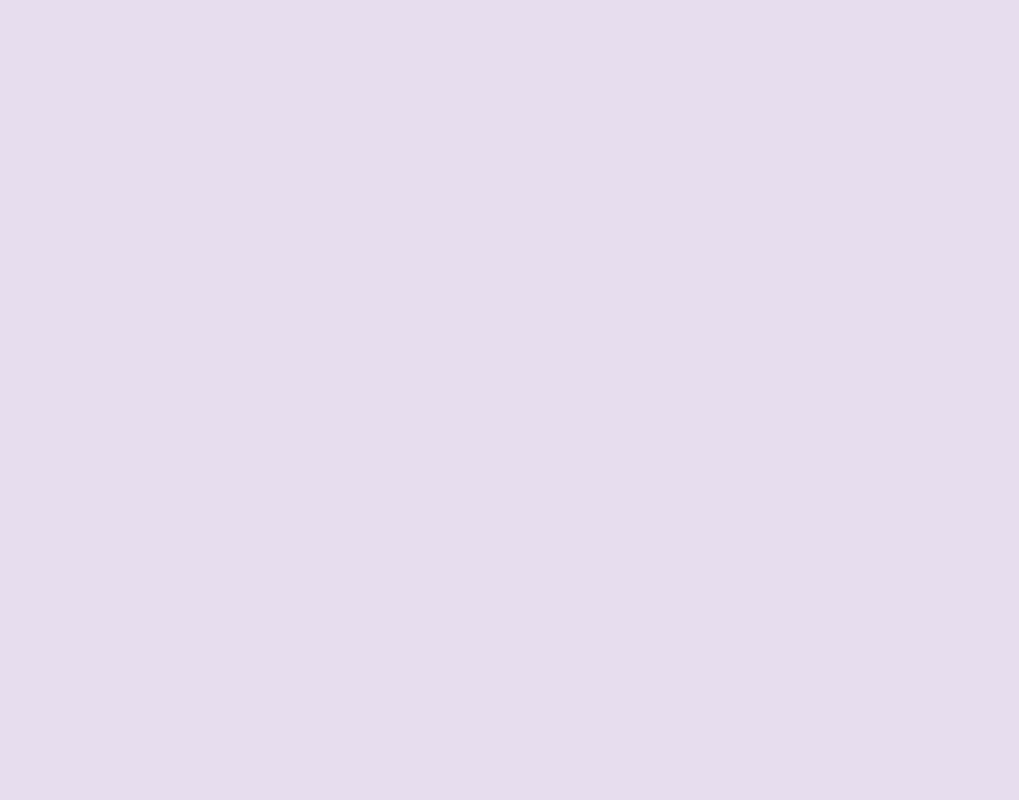
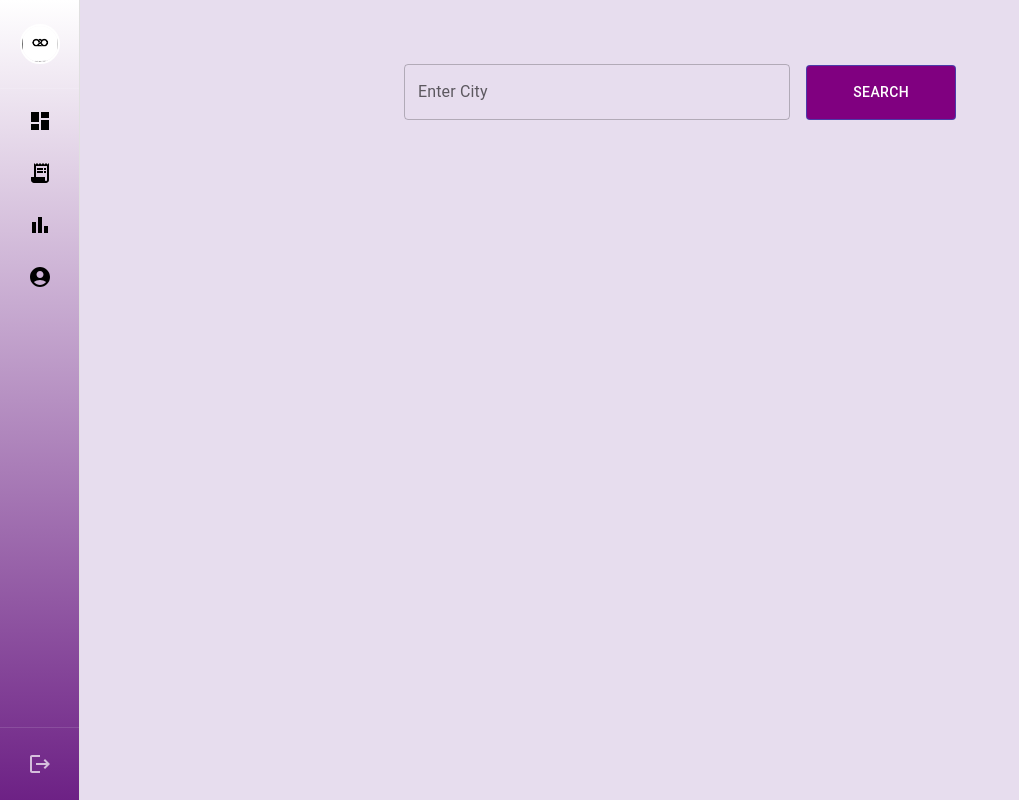
Before and after one commit to thxsni004/IntervalSampleProject, a React (Vite) app in the folder client/: page /weather in a window 1280 px wide. Before the commit this address had no page. Shown: the whole page, without its empty margins (0-1019 px from the left). Built offline with nearby package versions, Linux system fonts and the light colour scheme.

Commit message:
added successfully

```diff
--- a/client/src/App.jsx
+++ b/client/src/App.jsx
@@ -6,6 +6,8 @@ import Dashboard from './pages/Dashboard';
 import UserDetails from './pages/UserDetails';
 import Form from './pages/Form';
 import ProtectedRoute from './components/ProtectedRote';
+import { Analytics } from '@mui/icons-material';
+import WeatherPage from './pages/WeatherPage';
 
 function App() {
   const user = useSelector((state) => state.auth.user);
@@ -20,6 +22,8 @@ function App() {
     <Route path="/dashboard" element={ <ProtectedRoute><Dashboard /></ProtectedRoute>} />
 <Route path="/user-details" element={<UserDetails/>} />
 <Route path='/form' element={<Form/>}/>
+<Route path='/weather' element={<WeatherPage/>}/>
+
       </Routes>
     </BrowserRouter>
   );
--- a/client/src/app/Store.jsx
+++ b/client/src/app/Store.jsx
@@ -4,6 +4,7 @@ import dashboardReducer from '../features/DashboardSlice'
 import userReducer from "../features/userSlice";
 import sidebarReducer from "../features/sidebarSlice"
 import formReducer from '../features/formSlice';
+import weatherReducer from '../features/watherSlice'
 
 export const store = configureStore({
   reducer: {
@@ -12,6 +13,7 @@ export const store = configureStore({
     users: userReducer,
     sidebar:sidebarReducer,
     form:formReducer,
+    weather:weatherReducer,
 
   },
 });
--- a/client/src/components/Sidebar.jsx
+++ b/client/src/components/Sidebar.jsx
@@ -52,7 +52,7 @@
 //       <Box sx={{  mb: 5,
 //        mt:5,
 //         display: 'flex',
-//         alignItems: 'center',
+//         alignI tems: 'center',
 //         gap: 2,
 //         }}>
 //         <img src="/logo.jpg" alt="Logo" style={{ width: 60, height: 60, borderRadius: 60 }} />
@@ -137,6 +137,7 @@
 
 // export default Sidebar;
 
+
 import { useNavigate } from "react-router-dom";
 import React from "react";
 import {
@@ -174,11 +175,11 @@ const drawerWidth = 240;
 const collapsedWidth = 80;
 
 function Sidebar({ mobileOpen, handleDrawerToggle }) {
-  const theme = useTheme();
+  const theme = useTheme();  //to acess breakpoint and colors
   const navigate = useNavigate();
-  const dispatch = useDispatch();
-  const isMobile = useMediaQuery(theme.breakpoints.down('md'));
-  const sidebarOpen = useSelector((state) => state.sidebar.open);
+  const dispatch = useDispatch();  //dispatch redux actions
+  const isMobile = useMediaQuery(theme.breakpoints.down('md'));  //true if screen <md
+  const sidebarOpen = useSelector((state) => state.sidebar.open);   //from redux
   const user = useSelector((state) => state.auth.user);
 
   const handleItemClick = (item) => {
@@ -197,7 +198,7 @@ function Sidebar({ mobileOpen, handleDrawerToggle }) {
   const menuItems = [
     { icon: <DashboardIcon />, text: 'Dashboard', path: '/dashboard' },
     { icon: <ReceiptLongIcon />, text: 'Forms', path: '/form' },
-    { icon: <BarChartIcon />, text: 'Analytics', path: '/analytics' },
+    { icon: <BarChartIcon />, text: 'Temprature', path: '/weather' },
     // { icon: <AccountCircleIcon />, text: 'Profile', path: '/profile' },
      {icon:<AccountCircleIcon />,text:'User Details',path:'/user-details'},
   ];
--- /dev/null
+++ b/client/src/features/watherSlice.jsx
@@ -0,0 +1,84 @@
+// import { createSlice, createAsyncThunk } from '@reduxjs/toolkit';
+// import axios from 'axios';
+
+// const API_KEY = "de51026d9ff9544c5a57c66caa31053f"; // Replace with your OpenWeatherMap API key
+// const BASE_URL = "https://api.openweathermap.org/data/2.5/weather";
+
+// export const fetchWeather = createAsyncThunk(
+//   'weather/fetchWeather',
+//   async (city) => {
+//     const response = await axios.get(`${BASE_URL}?q=${city}&appid=${API_KEY}&units=metric`);
+//     return response.data;
+//   }
+// );
+
+// const weatherSlice = createSlice({
+//   name: 'weather',
+//   initialState: {
+//     data: null,
+//     loading: false,
+//     error: null,
+//   },
+//   reducers: {},
+//   extraReducers: (builder) => {
+//     builder
+//       .addCase(fetchWeather.pending, (state) => {
+//         state.loading = true;
+//         state.error = null;
+//       })
+//       .addCase(fetchWeather.fulfilled, (state, action) => {
+//         state.loading = false;
+//         state.data = action.payload;
+//       })
+//       .addCase(fetchWeather.rejected, (state, action) => {
+//         state.loading = false;
+//         state.error = action.error.message;
+//       });
+//   },
+// });
+
+// export default weatherSlice.reducer;
+
+
+import { createSlice,createAsyncThunk } from "@reduxjs/toolkit";
+import axios from "axios";
+
+
+const API_KEY = "de51026d9ff9544c5a57c66caa31053f";
+const BASE_URL="https://api.openweathermap.org/data/2.5/weather";
+
+export const fetchWeather=createAsyncThunk(
+    'weather/fetchWeather',
+    async(city)=>{
+        const response=await axios.get(`${BASE_URL}?q=${city}&appid=${API_KEY}&units-metric`);
+        return response.data;
+    }
+);
+  const  initialState={
+        data:null,
+        loading:false,
+        error:null,
+    }
+
+const weatherSlice=createSlice({
+    name:'weather',
+    initialState,
+    reducers:{},
+    extraReducers:(builder)=>{
+        builder
+        .addCase(fetchWeather.pending,(state)=>{
+            state.loading=true;
+            state.error=null;
+        })
+        .addCase(fetchWeather.fulfilled,(state,action)=>{
+            state.loading=false;
+            state.data=action.payload;
+        })
+        .addCase(fetchWeather.rejected,(state,action)=>{
+            state.loading=false;
+            state.error=action.error.message;
+        });
+    },
+});
+
+export default weatherSlice.reducer;
--- a/client/src/pages/Form.jsx
+++ b/client/src/pages/Form.jsx
@@ -67,6 +67,8 @@ function FormikMaterialForm() {
         handleDrawerToggle={() => dispatch(toggleSidebar())}
       />
 
+
+
       <Box
         component="main"
         sx={{
@@ -77,7 +79,7 @@ function FormikMaterialForm() {
             easing: theme.transitions.easing.sharp,
             duration: theme.transitions.duration.leavingScreen,
           }),
-          marginLeft: sidebarOpen && !isMobile ? "240px" : 0,
+          // marginLeft: sidebarOpen && !isMobile ? "240px" : 0,
         }}
       >
         {isMobile && (
@@ -248,9 +250,11 @@ function FormikMaterialForm() {
                     Submit
                   </Button>
                 </Box>
+
               </Form>
             )}
           </Formik>
+
 
           {/* Submit Popup */}
 
@@ -294,6 +298,8 @@ function FormikMaterialForm() {
         </LocalizationProvider>
       </Box>
     </Box>
+
+
   );
 }
 
--- a/client/src/pages/Login.jsx
+++ b/client/src/pages/Login.jsx
@@ -14,6 +14,7 @@ import {
   Alert
 } from '@mui/material';
 import { createTheme, ThemeProvider } from '@mui/material/styles';
+
 
 // Custom theme
 const theme = createTheme({
--- a/client/src/pages/UserDetails.jsx
+++ b/client/src/pages/UserDetails.jsx
@@ -181,7 +181,7 @@ function UserDetails() {
             easing: theme.transitions.easing.sharp,
             duration: theme.transitions.duration.leavingScreen,
           }),
-          marginLeft: sidebarOpen && !isMobile ? "240px" : 0,
+
         }}
       >
         {isMobile && (
@@ -193,8 +193,6 @@ function UserDetails() {
               left: 10,
               zIndex: theme.zIndex.drawer + 1,
               color: "black",
-
-
             }}
           >
             <MenuIcon />
@@ -256,7 +254,6 @@ function UserDetails() {
             />
             <FormControl
               size="small"
-
               sx={{
                 minWidth: isSmallMobile ? "100%" : 200,
                 "& .MuiOutlinedInput-root": {
--- /dev/null
+++ b/client/src/pages/WeatherPage.jsx
@@ -0,0 +1,113 @@
+import React, { useState } from 'react'
+import { useDispatch,useSelector } from 'react-redux'
+import { fetchWeather } from '../features/watherSlice'
+import {
+  TextField,
+  Button,
+  Card,
+  CardContent,
+  Typography,
+  CircularProgress,
+  Box,
+  Container,
+} from '@mui/material';
+
+// sidebar
+
+import Sidebar from '../components/Sidebar';
+import IconButton from '@mui/material/IconButton';
+import MenuIcon from '@mui/icons-material/Menu';
+import { toggleSidebar } from '../features/sidebarSlice';
+import { useTheme } from '@mui/material/styles';
+import { useMediaQuery } from '@mui/material';
+
+
+const WeatherPage =()=> {
+
+    const [city,setCity]=useState('');
+    const dispatch=useDispatch();
+    const {data,loading,error}=useSelector((state)=>state.weather);
+
+    const handleSearch=()=>{
+        if(city){
+            dispatch(fetchWeather(city));
+        }
+    };
+    console.log(data)
+
+    const sidebarOpen=useSelector((state)=>state.sidebar.open);
+    const theme=useTheme();
+    const isMobile=useMediaQuery(theme.breakpoints.down('md'));
+
+  return (
+
+     <Box display='flex'>
+        <Sidebar mobileOpen={sidebarOpen}
+        handleDrawerToggle={()=>dispatch(toggleSidebar())}/>
+        <Box
+        component='main'
+        sx={{
+            flexGrow:1,
+            p:3,
+            width:'100%'
+        }}
+        >
+        {
+            isMobile && (
+                <IconButton
+                onClick={()=>dispatch(toggleSidebar())}
+
+                sx={{
+                    position:'fixed',
+                    top:10,
+                    left:10,
+                    zIndex:theme.zIndex.drawer+1,
+                    color:'black'
+
+                }}
+                >
+                    <MenuIcon/>
+                </IconButton>
+            )
+        }
+
+    <Container maxWidth='sm' sx={{mt:5 }}>
+
+
+        <Box sx={{display:'flex',gap:2,alignItems:'center'}}>
+            <TextField
+            label="Enter City"
+            variant='outlined'
+            fullWidth
+            value={city}
+            onChange={(e)=>setCity(e.target.value)}
+            />
+            <Button variant='outlined' sx={{bgcolor:'purple',color:'white',width:200,height:55}} onClick={handleSearch}>Search</Button>
+        </Box>
+
+        <Box sx={{mt:4,borderRadius:5,}}>
+            {loading&& <CircularProgress/>}
+            {error && <Typography>{error}</Typography>}
+            {
+                data&&(
+
+
+            <Box mt={2}>
+                <CardContent variant='h5'>{data.name}</CardContent>
+                 <CardContent variant='body1'>Temprature:  {(data.main.temp -273).toFixed(2)}°C</CardContent>
+                 <CardContent variant='body1'> Weather:{data.weather[0].description}</CardContent>
+                 <CardContent>Humidity:  {data.main.humidity}</CardContent>
+                 <CardContent>Wind Speed: {data.wind.speed}</CardContent>
+
+            </Box>
+              )
+            }
+        </Box>
+
+    </Container>
+    </Box>
+    </Box>
+  )
+}
+
+export default WeatherPage
```
